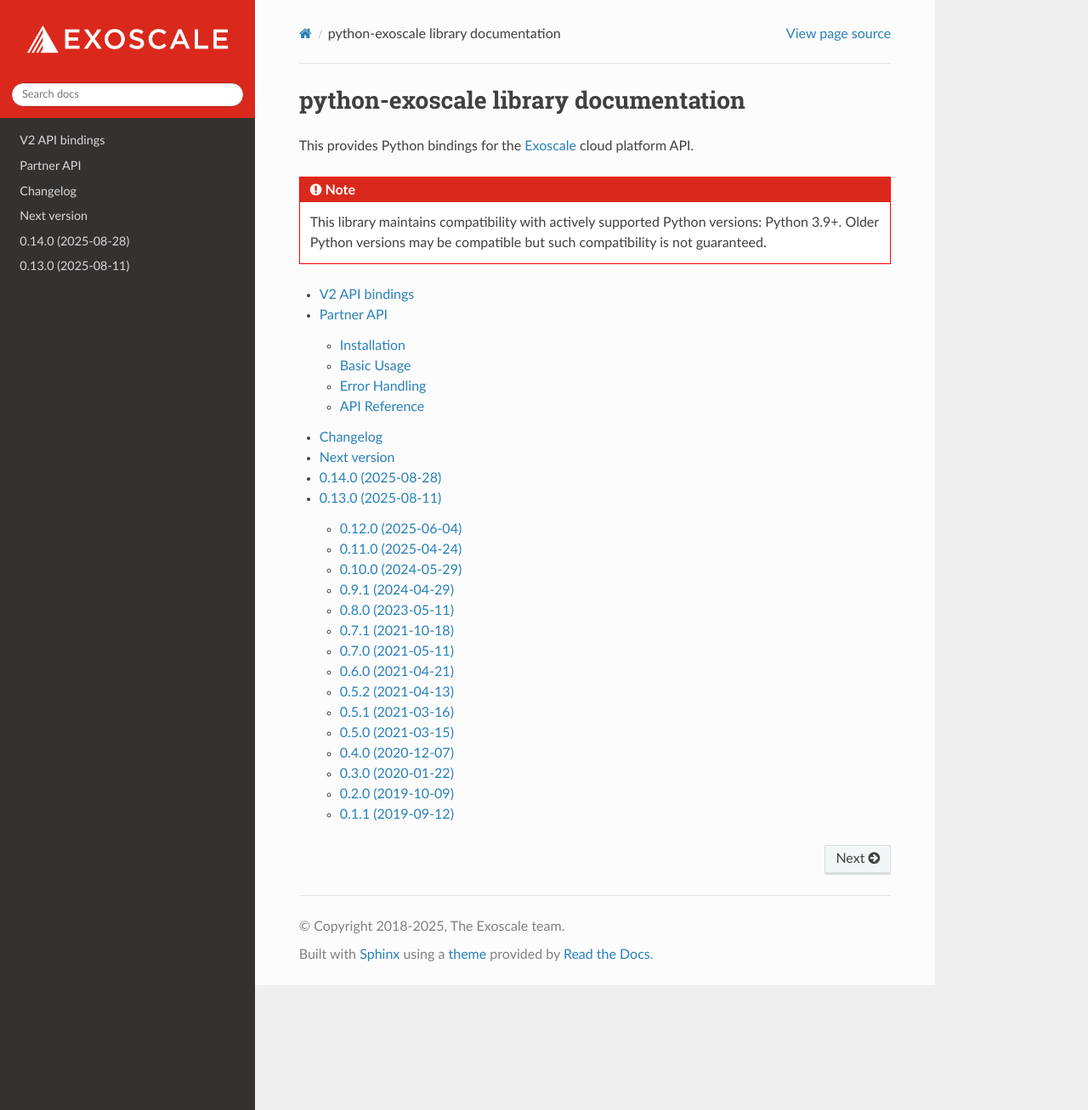
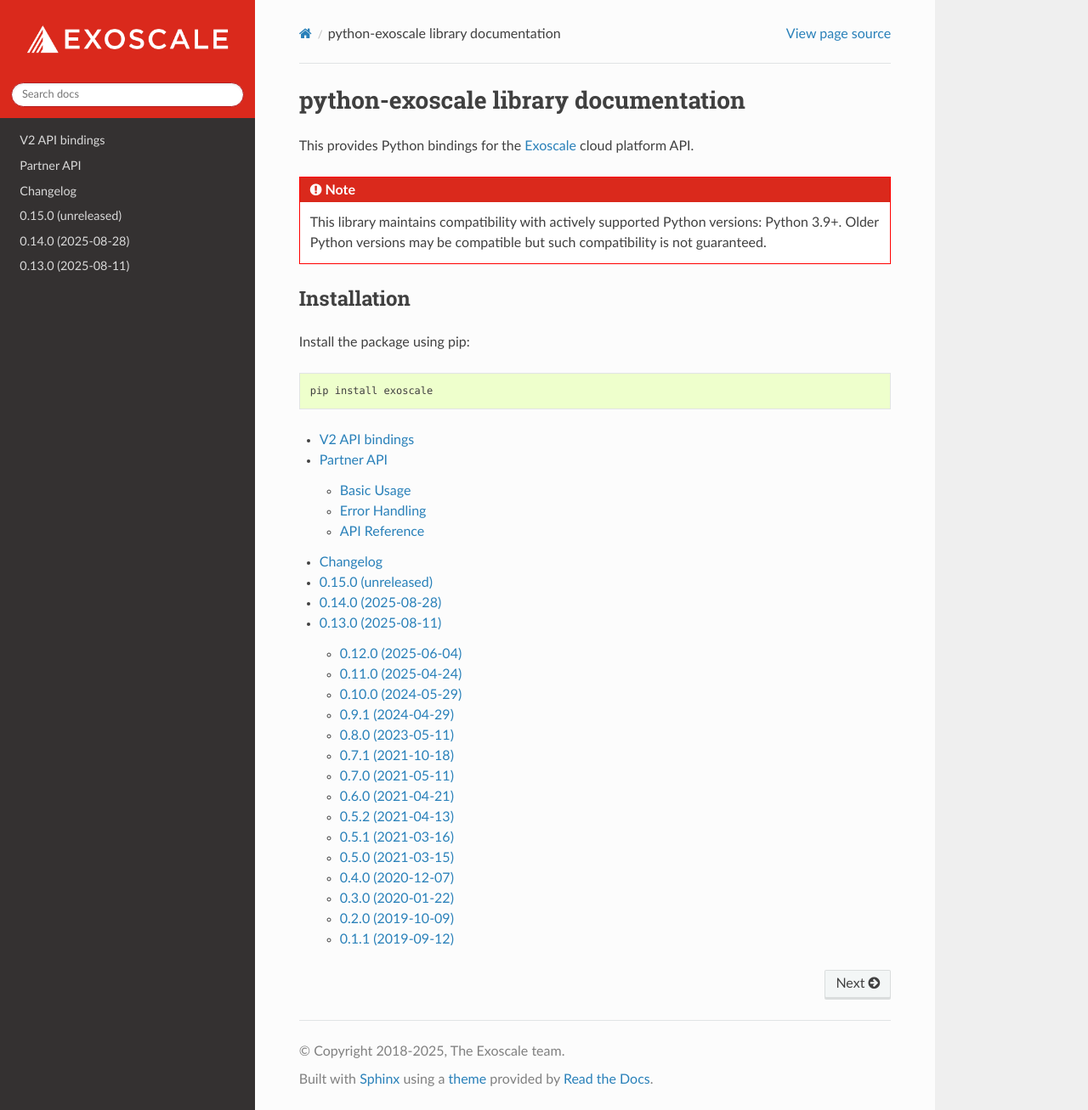
Before and after one commit to exoscale/python-exoscale, a Sphinx documentation site: the page built from docs/index.rst, in a window 1280 px wide and 1307 px high. Shown: the whole window at 85% size. Built offline with Sphinx 7.4.7 and the Read the Docs theme 3.1.0, drawn with Linux system fonts in a browser that asks for light colours.

Commit message:
fix: __repr__ and docs

```diff
--- a/docs/changes.rst
+++ b/docs/changes.rst
@@ -1,8 +1,8 @@
 Changelog
 ---------
 
-Next version
-------------
+0.15.0 (unreleased)
+-------------------
 
 * Add Partner API client for distributor operations
 * Partner API client follows same patterns as V2 API
--- a/docs/index.rst
+++ b/docs/index.rst
@@ -10,6 +10,13 @@
    versions: Python 3.9+. Older Python versions may be compatible but such
    compatibility is not guaranteed.
 
+Installation
+------------
+
+Install the package using pip::
+
+    pip install exoscale
+
 .. toctree::
   :maxdepth: 2
 
```
Also changed, not shown: docs/partner.rst (+3 -12 lines), 2 other files.
